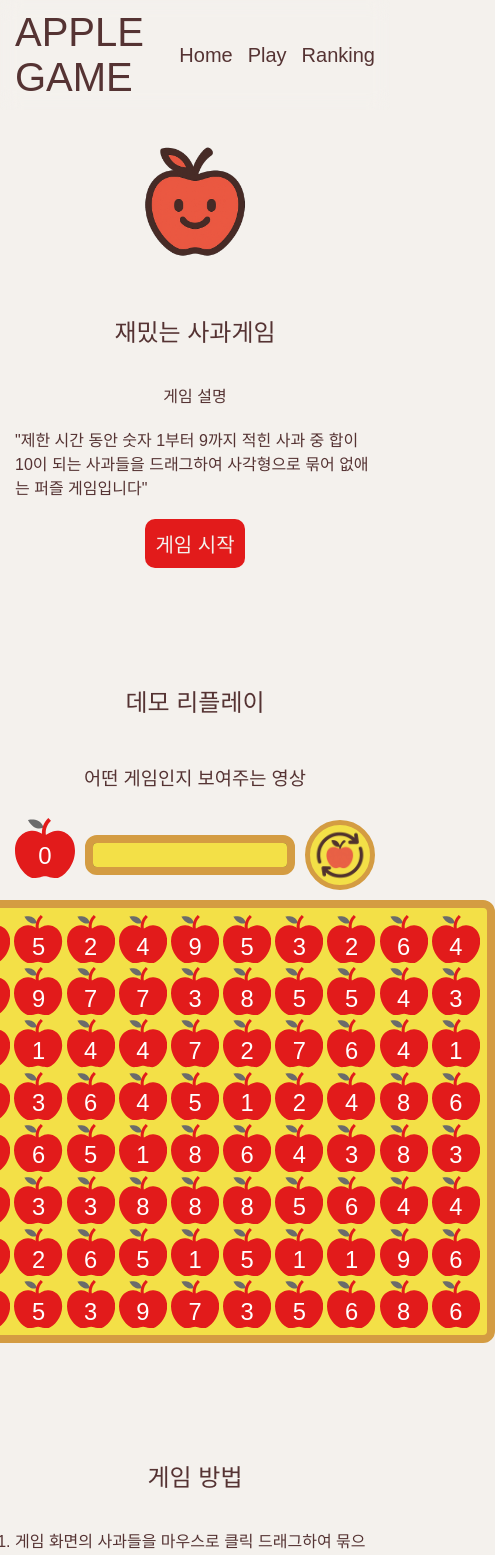
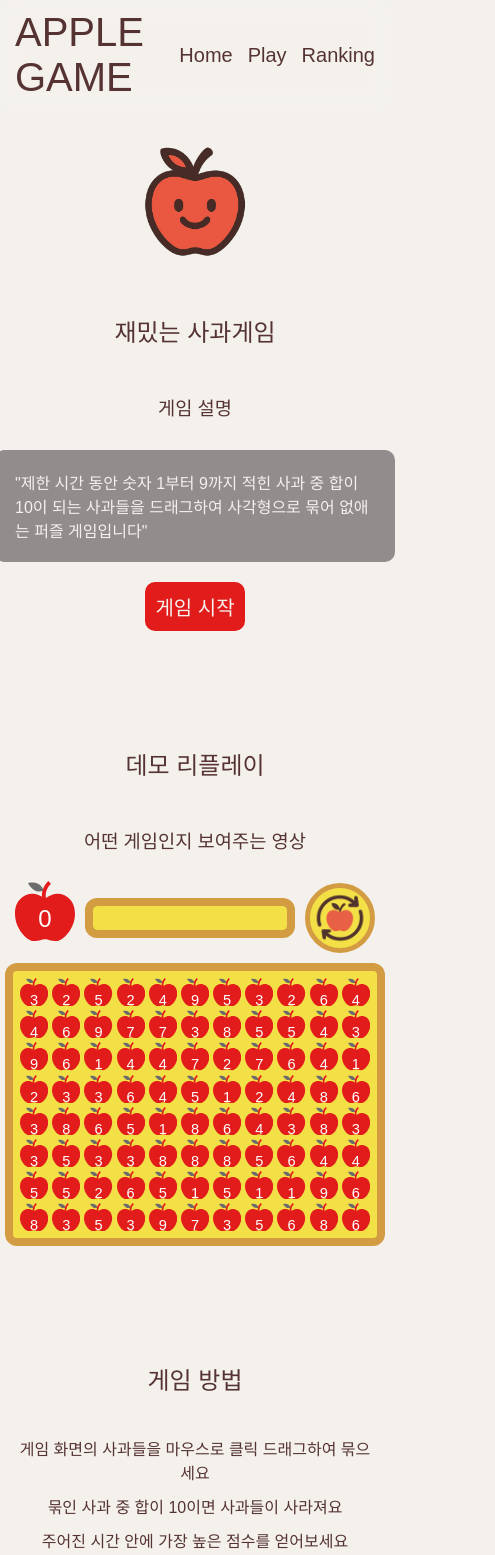
Before and after one commit to Seop2/apple-game-portfolio, a Next.js app: page / in a window 390 px wide. Shown: the top 1555 px of the page, 495 px wide, since content can reach past the window. Built offline with nearby package versions, Linux system fonts and the light colour scheme; a web font is replaced by a local one.

Commit message:
style: add responsive layout adjustments and update landing page styling for mobile optimization

```diff
--- a/src/app/(landing)/page.js
+++ b/src/app/(landing)/page.js
@@ -13,7 +13,7 @@ export default function LandingPage() {
                 <section>
                     <Image src="/logo.png" width={150} height={150} alt="logo" priority />
                     <h1>재밌는 사과게임</h1>
-                    <p>게임 설명</p>
+                    <h3>게임 설명</h3>
                     <p>"제한 시간 동안 숫자 1부터 9까지 적힌 사과 중 합이 10이 되는 사과들을 드래그하여 사각형으로 묶어 없애는 퍼즐 게임입니다"</p>
                     <Link href="/play" className={styles.playButton}>게임 시작</Link>
                 </section>
--- a/src/app/(landing)/page.module.css
+++ b/src/app/(landing)/page.module.css
@@ -9,10 +9,20 @@
     h1,
     h2 {
         padding: 15px 0;
+        text-align: center;
     }
 
     h3 {
         padding: 10px 0;
+        text-align: center;
+    }
+
+    @media (max-width: 640px) {
+        li {
+            padding: 5px 0;
+            text-align: center;
+            list-style: none;
+        }
     }
 
     .playButton {
@@ -29,14 +39,25 @@
         display: flex;
         flex-direction: column;
         align-items: center;
+
         gap: 20px;
     }
 
     section:first-child {
         padding-top: 0;
+        width: 400px;
+
+        p {
+            background-color: var(--color-article-bg);
+            padding: 20px;
+            border-radius: 10px;
+            color: var(--color-article-text);
+        }
     }
 
     .game_footer a {
         text-decoration: none;
     }
+
+
 }
--- a/src/app/globals.css
+++ b/src/app/globals.css
@@ -7,6 +7,7 @@
     --clr-red-600: #e21b1b;
     --clr-yellow-400: #f3e047;
     --clr-amber-500: #d49c42;
+    --clr-gray-500: #928c8c;
 
     /* ----- semantic tokens ----- */
     --color-text: var(--clr-neutral-900);
@@ -37,6 +38,9 @@
     --color-table-header-bg: var(--clr-neutral-900);
     --color-table-header-text: var(--clr-neutral-50);
 
+    --color-article-bg: var(--clr-gray-500);
+    --color-article-text: var(--clr-neutral-50);
+
     /* ---- variables ---- */
     --content-max-width: 900px;
     --side-padding: calc(max(15px, (100% - var(--content-max-width))/2));
--- a/src/components/play/game.js
+++ b/src/components/play/game.js
@@ -109,6 +109,9 @@ export default class AppleGameBoard extends HTMLElement {
 
                 grid-area : board;
 
+                @media (max-width: 640px){
+                    --board-width: calc(100vw - 10px);
+                }
 
                 position:relative;
                 background-color:var(--color-board-bg);
```
